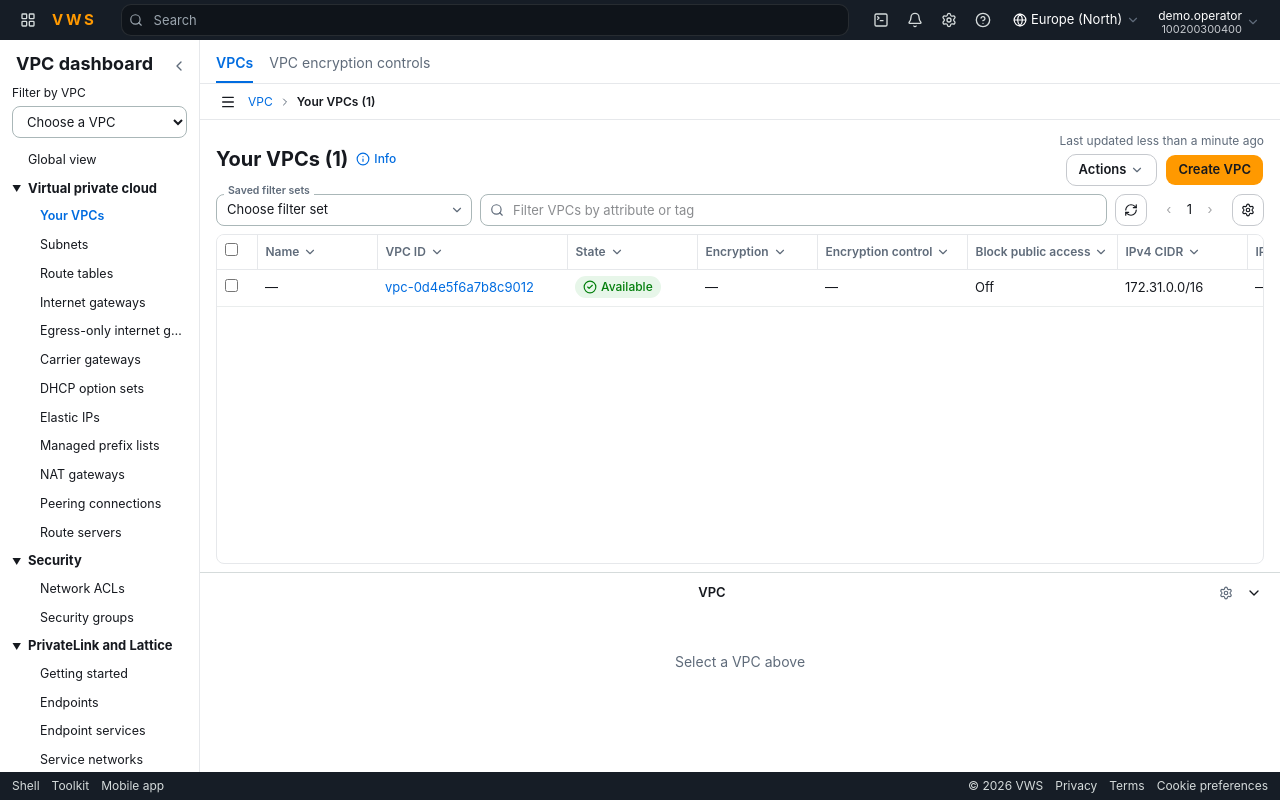
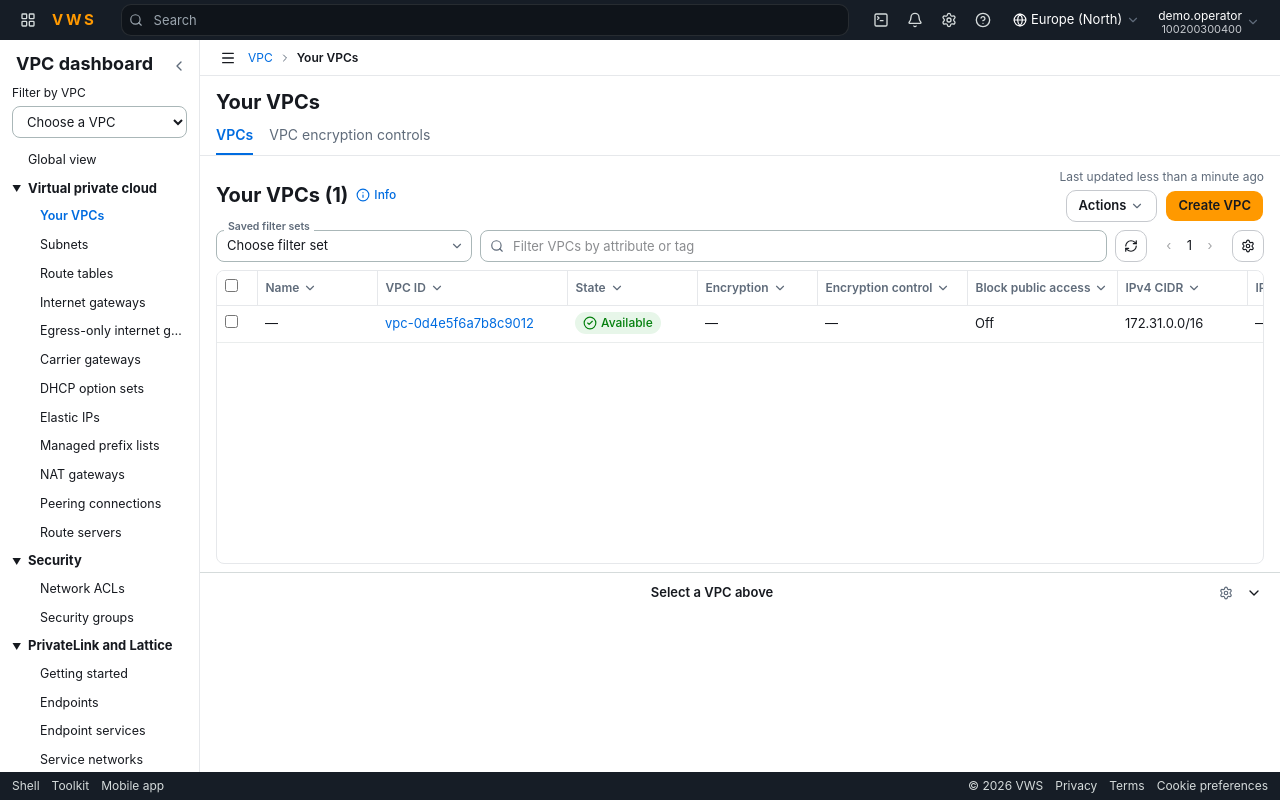
Before and after one commit to popododo0720/vws-console, a Next.js app: page /network/vpcs in a window 1280 px wide. Built offline with nearby package versions, Linux system fonts and the light colour scheme.

Commit message:
Show the Your VPCs page title above the VPC tabs
PageHeader takes an optional title and a lead slot, so the VPC page can
keep the breadcrumb on top, show the page title and tabs under it, and
title the table Your VPCs (n). The empty detail panel now says Select a
VPC above in its title only.

```diff
--- a/src/components/sites/console/page-header.tsx
+++ b/src/components/sites/console/page-header.tsx
@@ -36,20 +36,25 @@ export function BreadcrumbBar({ crumbs }: { crumbs: { label: string; href?: stri
 
 export function PageHeader({
   crumbs,
+  title: heading,
+  lead,
   info,
   actions,
   meta,
 }: {
   mark?: string;
   crumbs: { label: string; href?: string }[];
+  title?: string;
+  lead?: ReactNode;
   info?: string;
   actions?: ReactNode;
   meta?: ReactNode;
 }) {
-  const title = crumbs[crumbs.length - 1]?.label ?? "";
+  const title = heading ?? crumbs[crumbs.length - 1]?.label ?? "";
   return (
     <>
       <BreadcrumbBar crumbs={crumbs} />
+      {lead}
       <div className="flex flex-wrap items-center gap-x-3 gap-y-2 px-4 pb-2 pt-3">
         <div className="flex min-w-0 items-center gap-2">
           <h1 className="text-[20px] font-bold leading-7">{title}</h1>
--- a/src/components/sites/console/vpcs-view.tsx
+++ b/src/components/sites/console/vpcs-view.tsx
@@ -79,15 +79,19 @@ export function VpcsView() {
         </label>
       }
     >
-      <div className="border-b border-[#e6e8eb] px-4 pt-3">
-        <div className="flex gap-4 text-[14px]">
-          <span className="border-b-2 border-[#006ce0] pb-2 font-semibold text-[#006ce0]">VPCs</span>
-          <span className="pb-2 text-[#5f6b7a]">VPC encryption controls</span>
-        </div>
-      </div>
       <PageHeader
         mark="N"
-        crumbs={[{ label: "VPC", href: "/network/vpcs" }, { label: `Your VPCs (${rows.length})` }]}
+        crumbs={[{ label: "VPC", href: "/network/vpcs" }, { label: "Your VPCs" }]}
+        title={`Your VPCs (${rows.length})`}
+        lead={
+          <div className="border-b border-[#e6e8eb] px-4 pt-3">
+            <p className="text-[20px] font-bold leading-7">Your VPCs</p>
+            <div className="mt-2 flex gap-4 text-[14px]">
+              <span className="border-b-2 border-[#006ce0] pb-2 font-semibold text-[#006ce0]">VPCs</span>
+              <span className="pb-2 text-[#5f6b7a]">VPC encryption controls</span>
+            </div>
+          </div>
+        }
         info="A VPC is an isolated network in the current region."
         meta={
           <span className="inline-flex items-center gap-2">
@@ -132,7 +136,7 @@ export function VpcsView() {
         onRefresh={() => setUpdated("Last updated less than a minute ago")}
       />
       <DetailDock
-        title={one ? one.name || one.id : "VPC"}
+        title={one ? one.name || one.id : "Select a VPC above"}
         tabs={one ? [{ id: "details", label: "Details" }, { id: "cidrs", label: "CIDRs" }, { id: "map", label: "Resource map" }] : undefined}
         tab={vpcTab}
         onTab={setVpcTab}
@@ -164,9 +168,7 @@ export function VpcsView() {
               <div><dt className="text-[#5f6b7a]">Block public access</dt><dd>{one.blockPublicAccess === "off" ? "Off" : "On"}</dd></div>
             </dl>
           )
-        ) : (
-          <p className="py-8 text-center text-[14px] text-[#5f6b7a]">Select a VPC above</p>
-        )}
+        ) : null}
       </DetailDock>
       <PanelDialog
         open={createOpen}
```
